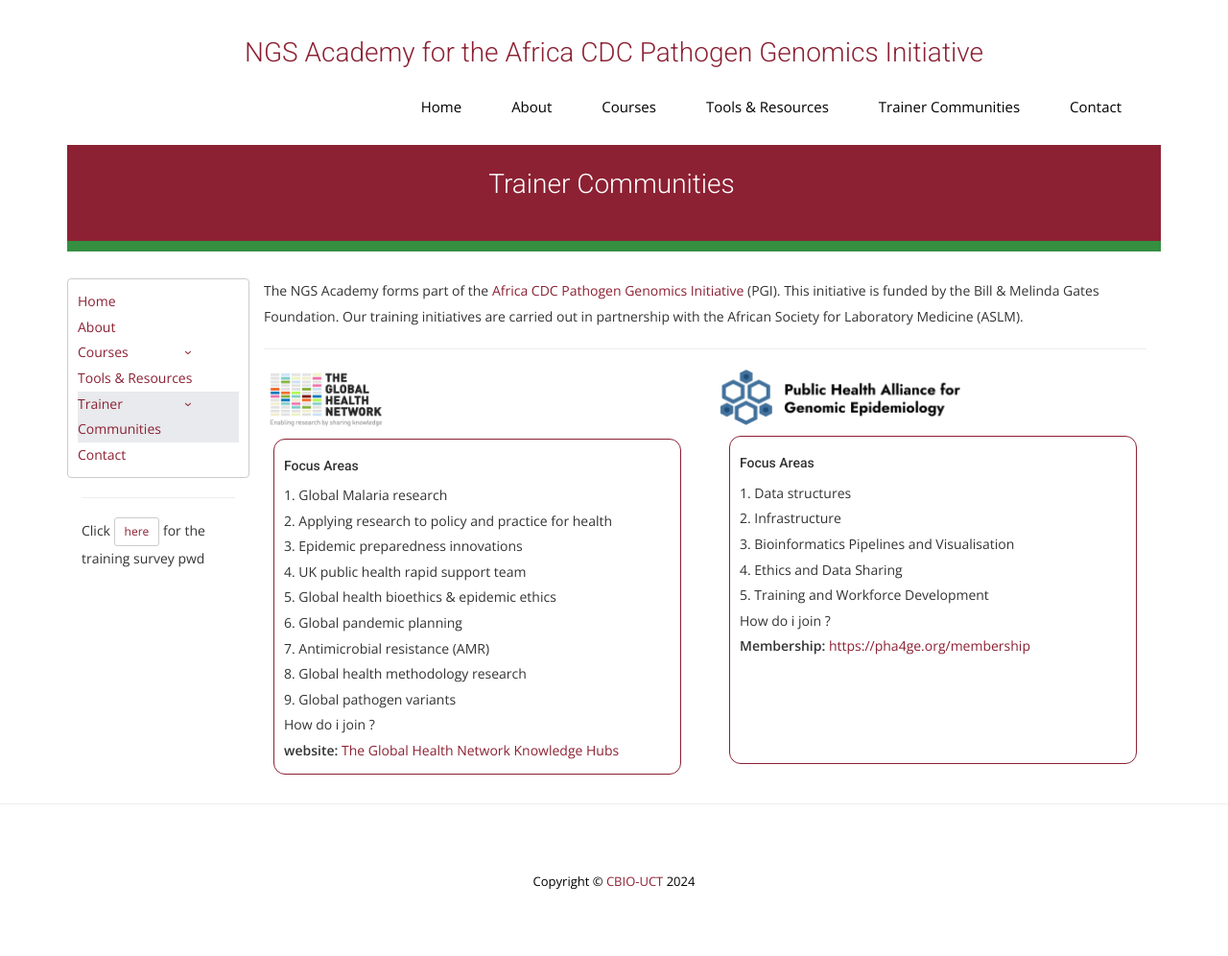
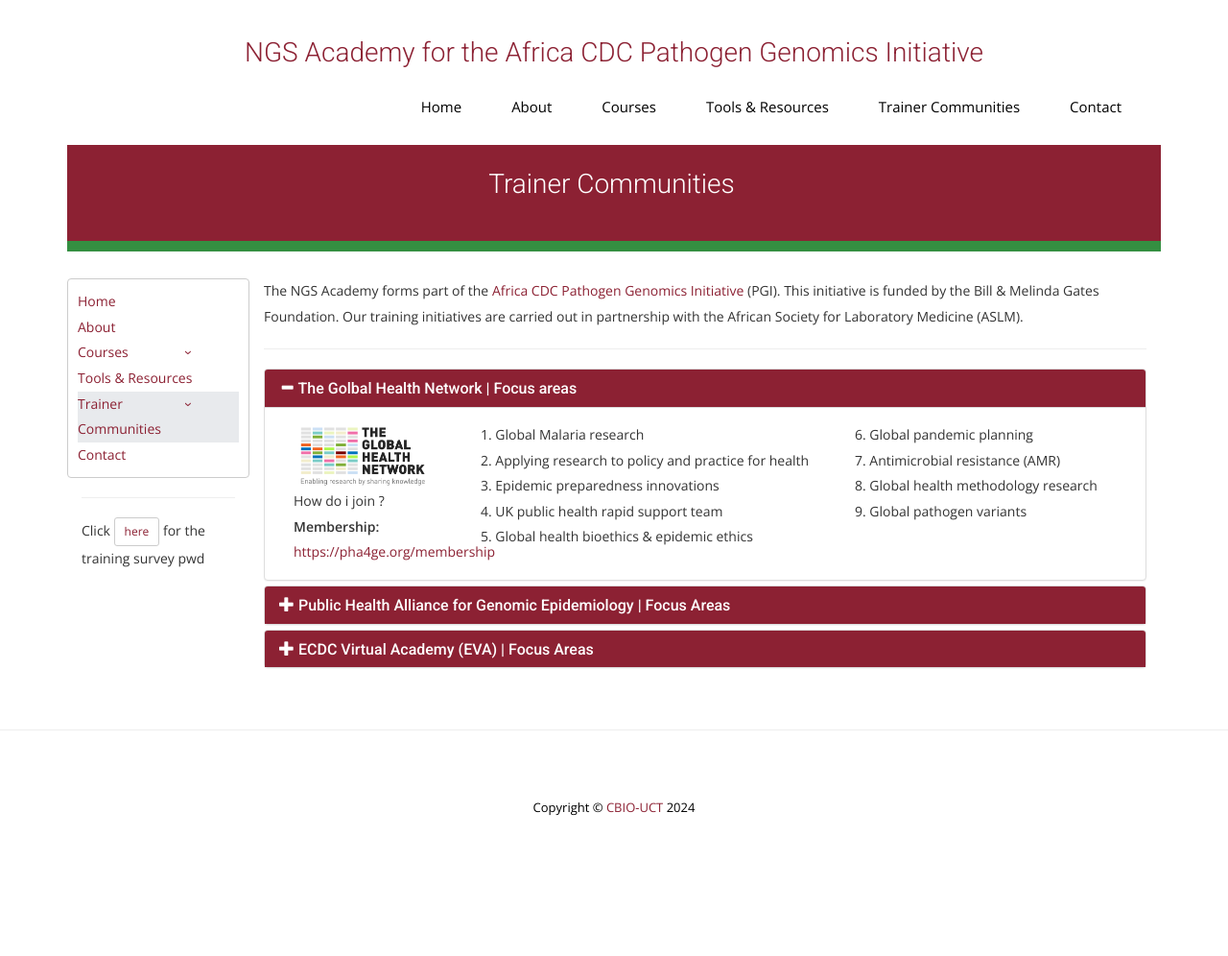
Before and after one commit to uct-cbio/ngs-academy, a Jekyll site: the page built from trainer_community.html, in a window 1280 px wide. Shown: the whole page at 96% size. Built offline with Jekyll 4.4.1, drawn with Linux system fonts in a browser that asks for light colours; nearby versions of some CDN libraries; some web fonts are replaced; library files that are not in the unit come from our copies; comment, search, counter and statistics services are not loaded; after the commit the page ends 919 px from its top, so only the background shows below that.

Commit message:
updated the trainer community page

```diff
--- a/_layouts/default.html
+++ b/_layouts/default.html
@@ -31,7 +31,7 @@
     <link rel="stylesheet" href="css/animate.css">
     <link rel="stylesheet" href="css/responsive.css">
 
-
+    <link rel="stylesheet" href="https://use.fontawesome.com/releases/v5.6.3/css/all.css">
 
     <link rel="stylesheet" type="text/css" href="css/bootstrap-sidermenu.css" />
     <!-- came with side bar -->
--- a/trainer_community.html
+++ b/trainer_community.html
@@ -3,89 +3,167 @@
 title: Trainer Communities
 permalink: /trainer-communities/
 ---
-
+<link href="https://cdnjs.cloudflare.com/ajax/libs/font-awesome/5.15.1/css/all.min.css" rel="stylesheet">
 <style>
+.accordion-toggle:hover {
+      text-decoration: none;
+    }
 
 
+  .panel-default>.panel-heading {
+    background-color: #8c2133;
+    border-color: #8c2133;
+}
+
+.accordion_text_title {
+  color: white !important
+}
 </style>
+  <!--New collapsible -->
+  <div class="">
+    <div class="panel-group" id="accordion">
+      <div class="panel panel-default">
+        <div class="panel-heading">
+          <h4 class="panel-title">
+            <a class="accordion-toggle accordion_text_title" data-toggle="collapse" data-parent="#accordion" href="#collapseOne">
+              <span class="glyphicon glyphicon-minus"></span>
+              The Golbal Health Network | Focus areas
+            </a>
+          </h4>
+        </div>
+        <div id="collapseOne" class="panel-collapse collapse in">
+          <div class="panel-body">
+            <!-- --- content 1 ---- -->
+            <div class="container mt-5">
+              <div class="row">
+                  <div class="col-sm-2">
+                      <div class="p-3 border bg-light">
+                        <img alt="..." width="90%" src="{{ site.baseurl }}img/globalhealth.png"/>
+                        <div class="card-footer bg-transparent border-success">How do i join ?<b>Membership:</b><br> <a href="https://pha4ge.org/membership/"
+                        target="_blank">https://pha4ge.org/membership
+                    </a>
+                  </div>
+                      </div>
+                  </div>
+                  <div class="col-sm-4">
+                      <div class="p-3 border bg-light">
 
+                          1. Global Malaria research <br>
+                          2. Applying research to policy and practice for health <br>
+                          3. Epidemic preparedness innovations <br>
+                          4. UK public health rapid support team <br>
+                          5. Global health bioethics & epidemic ethics <br>
+                      </div>
+                  </div>
+
+                  <div class="col-sm-4">
+                    <div class="p-3 border bg-light">
+                      6. Global pandemic planning <br>
+                      7. Antimicrobial resistance (AMR) <br>
+                      8. Global health methodology research <br>
+                      9. Global pathogen variants <br>
+                    </div>
+                </div>
+              </div>
+          </div>
+
+            <!-- ---- content 1--- -->
+        </div>
+        </div>
+      </div>
+      <div class="panel panel-default">
+        <div class="panel-heading">
+          <h4 class="panel-title">
+            <a class="accordion-toggle accordion_text_title" data-toggle="collapse" data-parent="#accordion" href="#collapseTwo">
+              <span class="glyphicon glyphicon-plus"></span>
+              Public Health Alliance for Genomic Epidemiology | Focus Areas
+            </a>
+          </h4>
+        </div>
+        <div id="collapseTwo" class="panel-collapse collapse">
+          <div class="panel-body">
+
+           <!-- --- content 2 ---- -->
+           <div class="container mt-5">
             <div class="row">
-  <div class="col-sm-6 text-left">
-    <!-- bootstrap card -->
-    <img alt="..." width="30%" src="{{ site.baseurl }}img/globalhealth.png"/>
-    <div class="trainer_communities_border">
-      <h5 class="card-title">Focus Areas</h5>
+                <div class="col-sm-2">
+                    <div class="p-3 border bg-light">
+                      <img alt="..." width="120%" src="{{ site.baseurl }}img/phage-logo-jost-2-q9ekptyqmnek1cgj0oimkdlhuprtm9c3l1erny0z5s.png"/>
+                    </div>
+                </div>
+                <div class="col-sm-4">
+                    <div class="p-3 border bg-light">
+                      1. Data structures <br>
+                      2. Infrastructure <br>
+                      3. Bioinformatics Pipelines and Visualisation  <br>
+                    </div>
+                </div>
 
-      <ul>
-          <li>
-            1. Global Malaria research
-          </li>
-          <li>
-            2. Applying research to policy and practice for health
-          </li>
-          <li>
-            3. Epidemic preparedness innovations
-          </li>
+                <div class="col-sm-4">
+                  <div class="p-3 border bg-light">
+                    4. Ethics and Data Sharing <br>
+                    5. Training and Workforce Development <br>
+                  </div>
+              </div>
+            </div>
+        </div>
 
-          <li>
-            4. UK public health rapid support team
-          </li>
-          <li>
-            5. Global health bioethics & epidemic ethics
-          </li>      <li>
-            6. Global pandemic planning
-          </li>      <li>
-            7. Antimicrobial resistance (AMR)
-          </li>      <li>
-            8. Global health methodology research
-          </li>
-          <li>
-            9. Global pathogen variants
-          </li>
-          <ul>
-    <div class="card-footer bg-transparent border-success">How do i join ?<br>
-     <b> website:</b> <a href="https://hub.tghn.org/members/"
-     target="_blank">The Global Health Network Knowledge Hubs
- </a></div>
+          <!-- ---- content 2--- -->
 
           </div>
-<!--bootstrap card -->
         </div>
-  <div class="col-sm-6">
-       <!-- bootstrap card -->
-       <img alt="..." width="60%" src="{{ site.baseurl }}img/phage-logo-jost-2-q9ekptyqmnek1cgj0oimkdlhuprtm9c3l1erny0z5s.png"/>
-<div class="trainer_communities_border text-left">
-          <h5 class="card-title">Focus Areas</h5>
-          <ul>
-              <li>
-               1. Data structures
-              </li>
-              <li>
-                2. Infrastructure
-              </li>
-              <li>
-              3. Bioinformatics Pipelines and Visualisation
-              </li>
-
-              <li>
-               4. Ethics and Data Sharing
-              </li>
-              <li>
-                5. Training and Workforce Development
-               </li>
-              <ul>
-
+      </div>
+      <div class="panel panel-default">
+        <div class="panel-heading">
+          <h4 class="panel-title">
+            <a class="accordion-toggle accordion_text_title" data-toggle="collapse" data-parent="#accordion" href="#collapseThree">
+              <span class="glyphicon glyphicon-plus"></span>
+              ECDC Virtual Academy (EVA) | Focus Areas
+            </a>
+          </h4>
+        </div>
+        <div id="collapseThree" class="panel-collapse collapse">
+          <div class="panel-body">
+                 <!-- --- content 3 ---- -->
+                 <div class="container mt-5">
+                  <div class="row">
+                      <div class="col-sm-2">
+                          <div class="p-3 border bg-light">
+                            <img alt="..." width="70%" src="{{ site.baseurl }}img/ecdc.png"/>
                             <div class="card-footer bg-transparent border-success">How do i join ?<br><b>Membership:</b> <a href="https://pha4ge.org/membership/"
-          target="_blank">https://pha4ge.org/membership
+                              target="_blank">https://eva.ecdc.europa.eu/
                           </a></div>
-
                           </div>
-  <!--bootstrap card -->
+                      </div>
+                      <div class="col-sm-4">
+                          <div class="p-3 border bg-light">
+                            1. Disease Specific/Disease related <br>
+                            2. Preparedness and response <br>
+                            3. Communication in Public Health<br>
+                            4. Antimicrobial Resistance and healthcare-associated infections<br>
+                          </div>
                       </div>
 
+                      <div class="col-sm-4">
+                        <div class="p-3 border bg-light">
+                          5. Data collection and analysis<br>
+                          6. Scientific methods<br>
+                          7. Microbiology and Bioinformatics<br>
+                          8. Prevention <br>
+                        </div>
+                    </div>
+                  </div>
               </div>
 
+                <!-- ---- content 3--- -->
+          </div>
+        </div>
+      </div>
+    </div>
+    </div>
 
-<div class="row">
+  <!--New collapsible -->
+  <script>
 
-  </div>
+
+    </script>
```
Also changed, not shown: img/ecdc.png (added). Lines whose indentation alone changed are shown as unchanged.
